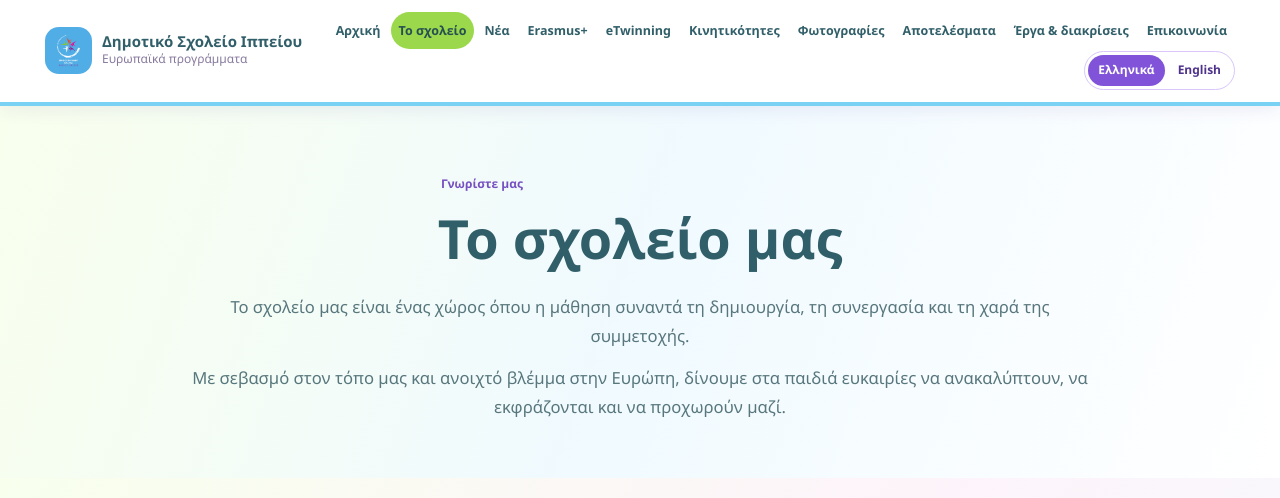
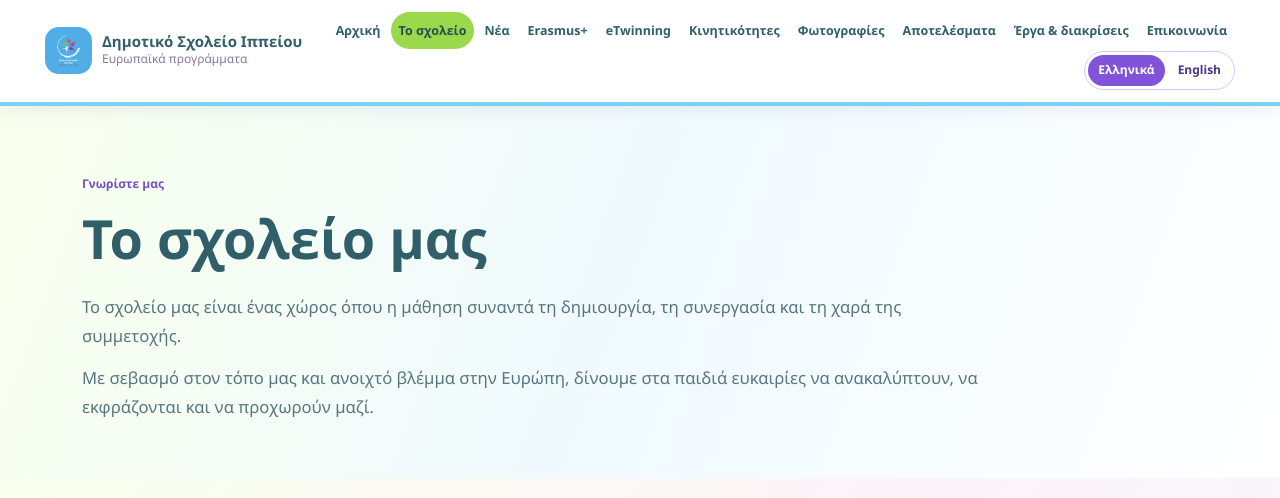
Before and after one commit to Dimippeiou/dimippeiou.github.io, a plain HTML site: page school.html in a window 1280 px wide. Shown: the top 498 px of the page. Drawn offline with Linux system fonts and the light colour scheme.

Commit message:
Add files via upload

```diff
--- a/school.html
+++ b/school.html
@@ -2,13 +2,13 @@
 
 <html lang="el"><head><meta charset="utf-8"/><meta content="width=device-width,initial-scale=1" name="viewport"/><meta content="Ευρωπαϊκά προγράμματα Erasmus+ και eTwinning – Δημοτικό Σχολείο Ιππείου, Λέσβος" data-i18n-content="school.meta.description" name="description"/><title data-i18n-attr-text="school.meta.title">Το σχολείο | Δημοτικό Σχολείο Ιππείου</title><link href="style.css" rel="stylesheet"/><link href="i18n.css" rel="stylesheet"/><link href="spring-garden-2.css" rel="stylesheet"/>
 <style id="ippeios-intro-centered">
-/* Center only the introductory block; no other page sections are changed. */
-.page-head.ippeios-intro .container{text-align:center}
-.page-head.ippeios-intro .kicker,.page-head.ippeios-intro h1{text-align:center}
-.page-head.ippeios-intro .ippeios-intro-copy{max-width:900px;margin:22px auto 0;text-align:center}
-.page-head.ippeios-intro .ippeios-intro-copy p{max-width:900px;margin:0 auto 12px;text-align:center;line-height:1.75;font-size:clamp(16px,1.3vw,19px)}
+/* School-page introduction: all three elements share the same left edge. */
+.page-head.ippeios-intro .container{text-align:left}
+.page-head.ippeios-intro .kicker,.page-head.ippeios-intro h1{text-align:left;margin-left:0;margin-right:0}
+.page-head.ippeios-intro .ippeios-intro-copy{max-width:900px;margin:22px 0 0;text-align:left;padding:0}
+.page-head.ippeios-intro .ippeios-intro-copy p{max-width:900px;margin:0 0 12px;text-align:left;line-height:1.75;font-size:clamp(16px,1.3vw,19px)}
 .page-head.ippeios-intro .ippeios-intro-copy p:last-child{margin-bottom:0}
-@media (max-width:640px){.page-head.ippeios-intro .ippeios-intro-copy{padding:0 10px}.page-head.ippeios-intro .ippeios-intro-copy p{line-height:1.6}}
+@media (max-width:640px){.page-head.ippeios-intro .ippeios-intro-copy p{line-height:1.6}}
 </style>
 <style id="ippeios-school-collage-style">
 .ippeios-school-collage{padding:42px 0 64px;background:linear-gradient(125deg,#f8ffed 0%,#fdf4fa 46%,#f2fcff 100%)}
```
